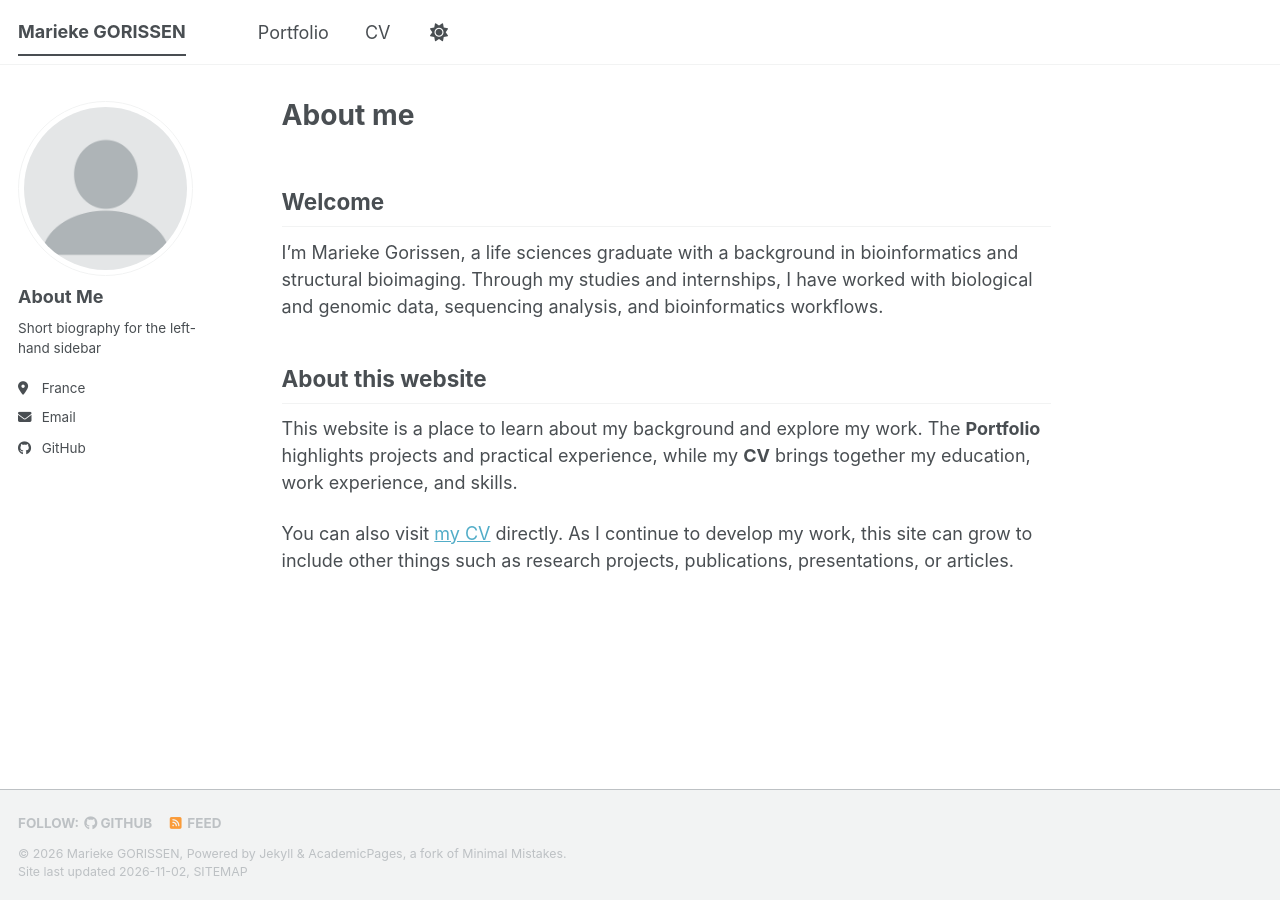
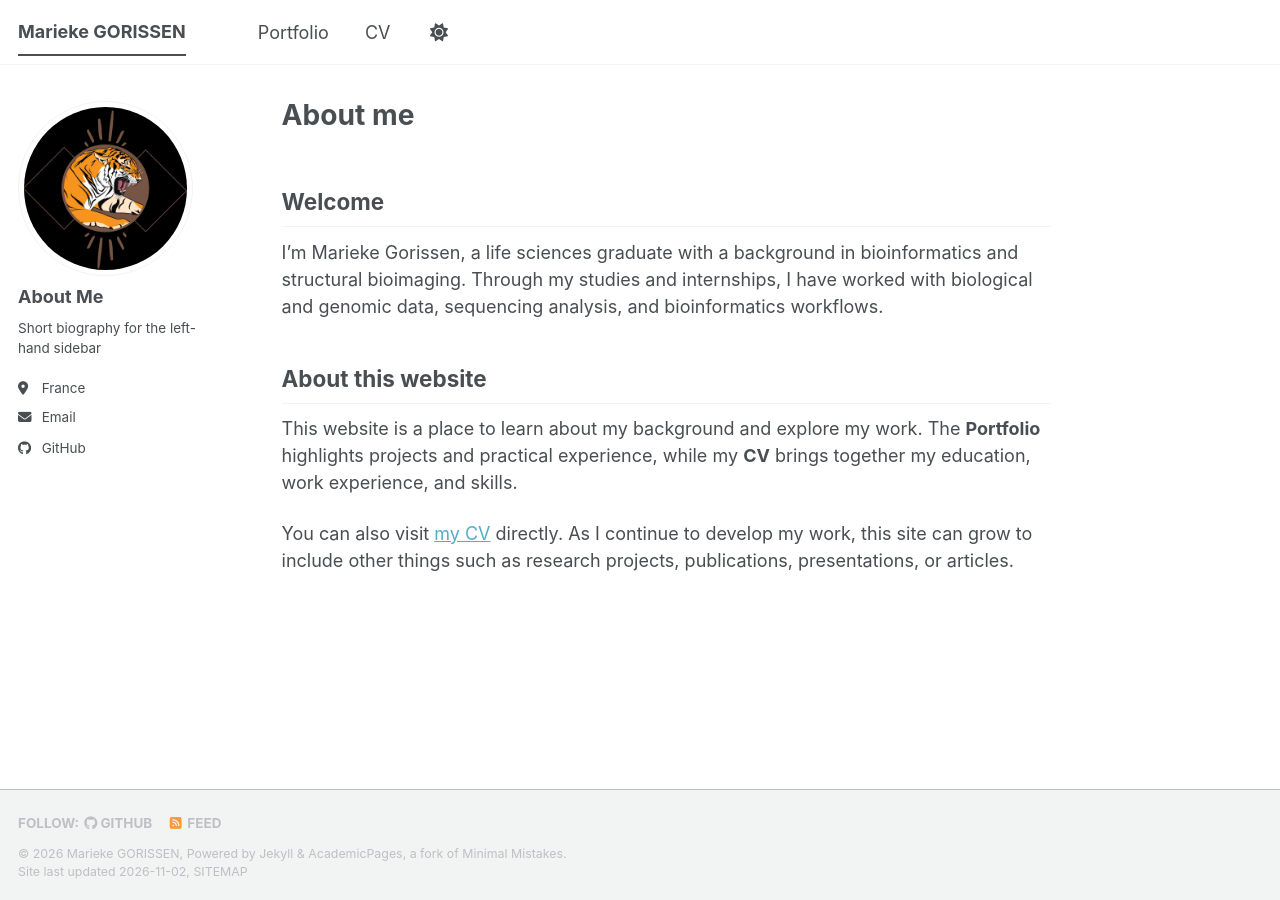
Before and after one commit to mg-btiger/mgorissen.github.io, a Jekyll site: the page built from _pages/about.md, in a window 1280 px wide. Built offline with Jekyll 4.4.1, drawn with Linux system fonts in a browser that asks for light colours; a style sheet for code colours, icons or effects is not loaded.

Commit message:
Update site images
- Change Icone of the site and profile image for the moment
- Add testing image to portfolio

```diff
--- a/_includes/head/custom.html
+++ b/_includes/head/custom.html
@@ -10,13 +10,9 @@
  <link rel="preload" href="{{ base_path }}/assets/css/fontawesome.css" as="style" onload="this.onload=null;this.rel='stylesheet'">
 <noscript><link rel="stylesheet" href="{{ base_path }}/assets/css/fontawesome.css"></noscript>
 
-<!-- favicon from https://commons.wikimedia.org/wiki/File:OOjs_UI_icon_academic-progressive.svg -->
-<link rel="apple-touch-icon" sizes="180x180" href="{{ base_path }}/images/apple-touch-icon-180x180.png"/>
-<link rel="icon" type="image/svg+xml" href="{{ base_path }}/images/favicon.svg"/>
-<link rel="icon" type="image/png" href="{{ base_path }}/images/favicon-32x32.png" sizes="32x32"/>
-<link rel="icon" type="image/png" href="{{ base_path }}/images/favicon-192x192.png" sizes="192x192"/>
+<link rel="apple-touch-icon" href="{{ base_path }}/images/profile.png"/>
+<link rel="icon" type="image/png" href="{{ base_path }}/images/profile.png"/>
 <link rel="manifest" href="{{ base_path }}/images/manifest.json"/>
-<link rel="icon" href="/images/favicon.ico"/>
 <meta name="theme-color" content="var(--global-bg-color)"/>
 
 <!-- end custom head snippets -->
```
Also changed, not shown: _portfolio/photography.md (+1 -1 lines), images/manifest.json, images/profile.png, 1 other file.
